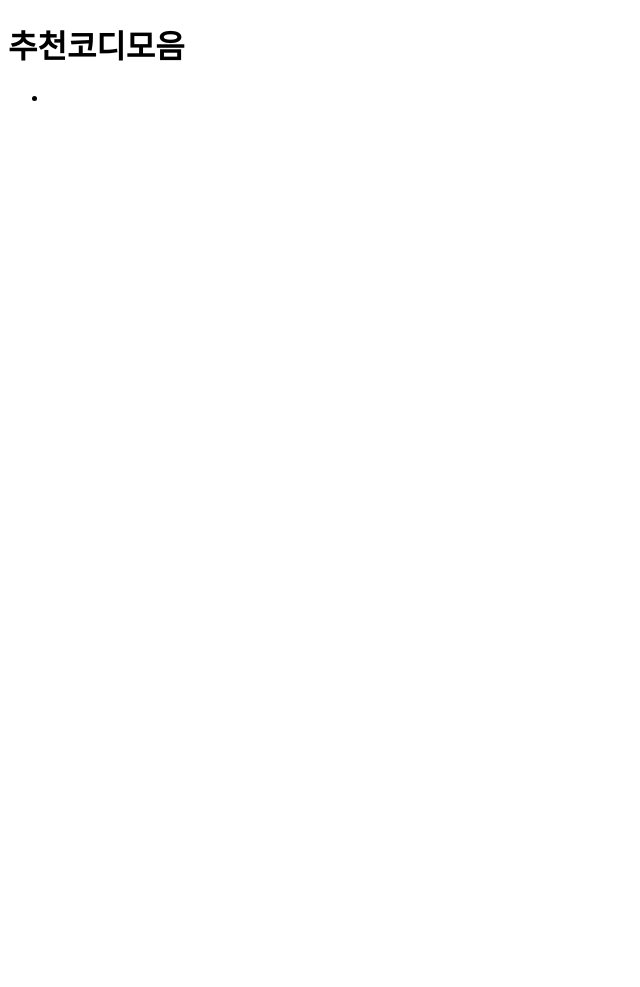
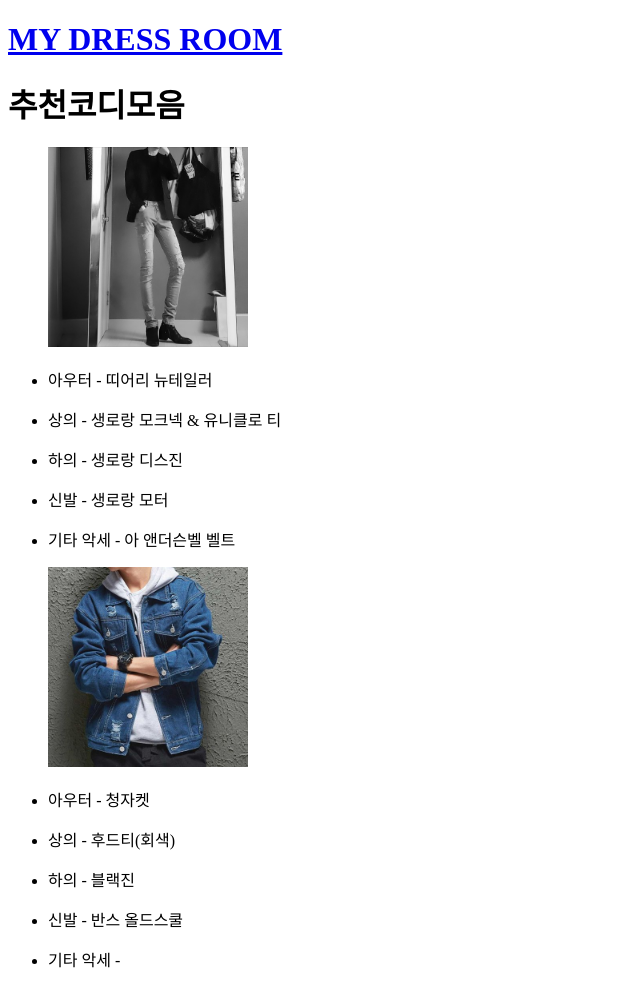
Before and after one commit to dlehdg/dlehdg.github.io, a plain HTML site: page 추천코디.html in a window 1280 px wide. Shown: the whole page, without its empty margins (0-640 px from the left). Before the commit the page ends 800 px from the top, so only its background shows below. Drawn offline with Linux system fonts and the light colour scheme.

Commit message:
Add files via upload

```diff
--- a/추천코디.html
+++ b/추천코디.html
@@ -12,16 +12,30 @@
 
 <body>
 
+<H1><a href="main.html">MY DRESS ROOM</a></H1>
+
 <h1>추천코디모음</h1><p>
 
-<ul>
-  <li><img src="" width=""></li>
+
+  <ul><img src="추천코디1.jpg" width="200"><p>
+    <li>아우터 - 띠어리 뉴테일러<p>
+    <li>상의 - 생로랑 모크넥 & 유니클로 티<p>
+    <li>하의 - 생로랑 디스진<p>
+    <li>신발 - 생로랑 모터<p>
+    <li>기타 악세 - 아 앤더슨벨 벨트<p>
+  </ul>
+  <ul><img src="추천코디2.jpg" width="200"><p>
+    <li>아우터 - 청자켓<p>
+    <li>상의 - 후드티(회색)<p>
+    <li>하의 - 블랙진<p>
+    <li>신발 - 반스 올드스쿨<p>
+    <li>기타 악세 -
+  </ul>
 
 
 
 
 
-</ul>
 
 </body>
 </html>
```
Also changed, not shown: 추천코디1.jpg (added), 추천코디2.jpg (added).
